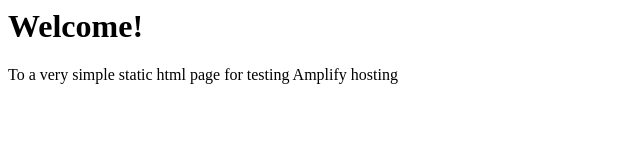
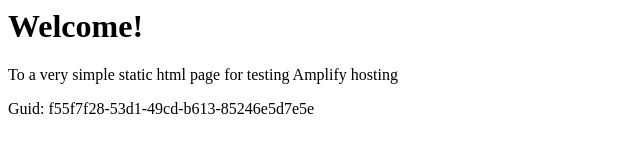
Before and after one commit to aws-aemilia-cdg/Github-PR-Commit-Integration-Test-DoNotTouch-GitHubAutoBuildCanaryTest-v1-preprod-eu-west-3, a website: page src/index.html in a window 1280 px wide. Shown: the whole page, without its empty margins (0-640 px from the left). Drawn offline with Linux system fonts and the light colour scheme.

Commit message:
commit from integ tests

```diff
--- a/src/index.html
+++ b/src/index.html
@@ -1,3 +1,5 @@
+
+
 <html lang="en">
 
 <head>
@@ -10,6 +12,6 @@
 <body>
     <h1>Welcome!</h1>
     <p>To a very simple static html page for testing Amplify hosting</p>
-</body>
+    <p>Guid: f55f7f28-53d1-49cd-b613-85246e5d7e5e</p></body>
 
 </html>
```
